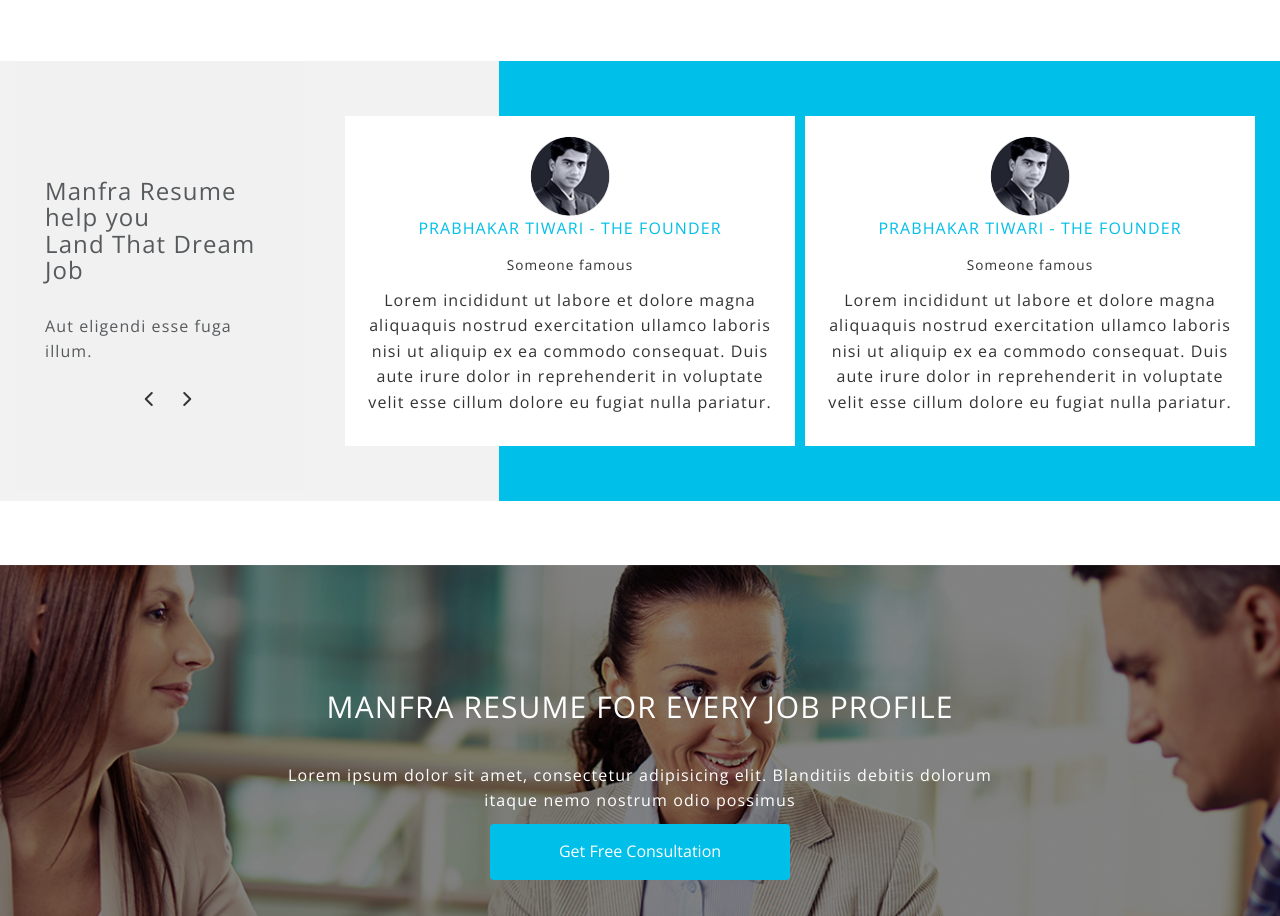
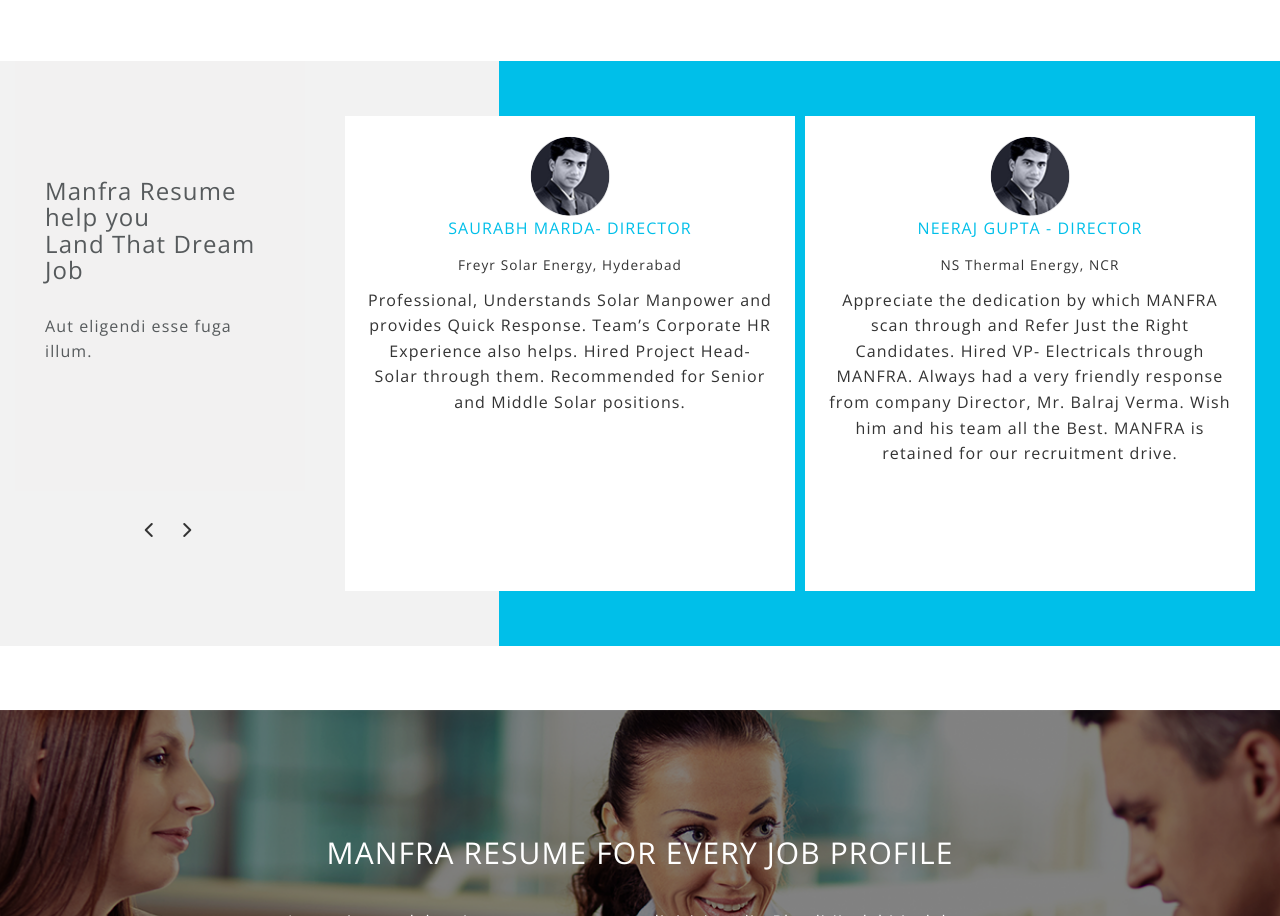
Before and after one commit to Scaledesk/manfra-resume, a plain HTML site: page index.html in a window 1280 px wide. Shown: the part 3563-4479 px from the top of the page. Drawn offline with nearby package versions, Linux system fonts and the light colour scheme.

Commit message:
testimonial content

```diff
--- a/css/main.css
+++ b/css/main.css
@@ -721,6 +721,7 @@
     text-align: center;
     background: #fff;
     color: #333;
+    height: 475px;
 }
 
 
--- a/index.html
+++ b/index.html
@@ -580,9 +580,9 @@
 
                                     <img class="img-custom" src="img/circle.png" alt="">
                                 </div>
-                                <p class="f-blue">PRABHAKAR TIWARI - THE FOUNDER</p>
-                                <p><small>Someone famous</small></p>
-                                <p>Lorem incididunt ut labore et dolore magna aliquaquis nostrud exercitation ullamco laboris nisi ut aliquip ex ea commodo consequat. Duis aute irure dolor in reprehenderit in voluptate velit esse cillum dolore eu fugiat nulla pariatur.</p>
+                                <p class="f-blue">SAURABH MARDA- DIRECTOR</p>
+                                <p><small>Freyr Solar Energy, Hyderabad</small></p>
+                                <p>Professional, Understands Solar Manpower and provides Quick Response. Team’s Corporate HR Experience also helps. Hired Project Head- Solar through them. Recommended for Senior and Middle Solar positions.</p>
                             </div>
                         </div>
                         <div class="item">
@@ -591,9 +591,9 @@
 
                                     <img class="img-custom" src="img/circle.png" alt="">
                                 </div>
-                                <p class="f-blue">PRABHAKAR TIWARI - THE FOUNDER</p>
-                                <p><small>Someone famous</small></p>
-                                <p>Lorem incididunt ut labore et dolore magna aliquaquis nostrud exercitation ullamco laboris nisi ut aliquip ex ea commodo consequat. Duis aute irure dolor in reprehenderit in voluptate velit esse cillum dolore eu fugiat nulla pariatur.</p>
+                                <p class="f-blue">NEERAJ GUPTA - DIRECTOR</p>
+                                <p><small>NS Thermal Energy, NCR</small></p>
+                                <p>Appreciate the dedication by which MANFRA scan through and Refer Just the Right Candidates. Hired VP- Electricals through MANFRA. Always had a very friendly response from company Director, Mr. Balraj Verma. Wish him and his team all the Best. MANFRA is retained for our recruitment drive.</p>
                             </div>
                         </div>
                         <div class="item">
@@ -602,9 +602,9 @@
 
                                     <img class="img-custom" src="img/circle.png" alt="">
                                 </div>
-                                <p class="f-blue">PRABHAKAR TIWARI - THE FOUNDER</p>
-                                <p><small>Someone famous</small></p>
-                                <p>Lorem incididunt ut labore et dolore magna aliquaquis nostrud exercitation ullamco laboris nisi ut aliquip ex ea commodo consequat. Duis aute irure dolor in reprehenderit in voluptate velit esse cillum dolore eu fugiat nulla pariatur.</p>
+                                 <p class="f-blue">B.K.SWAIN - GENERAL MANAGER/HR</p>
+                                <p><small>Sterling & Wilson, Mumbai</small></p>
+                                <p>Great Recruitment Company. We hire them for our Project and Corporate Requirements mainly for Senior and Middle level positions. Understand Requirement well and delivers on time. Leadership team is experienced and competent.</p>
                             </div>
                         </div>
                         <div class="item">
@@ -613,9 +613,9 @@
 
                                     <img class="img-custom" src="img/circle.png" alt="">
                                 </div>
-                                <p class="f-blue">PRABHAKAR TIWARI - THE FOUNDER</p>
-                                <p><small>Someone famous</small></p>
-                                <p>Lorem incididunt ut labore et dolore magna aliquaquis nostrud exercitation ullamco laboris nisi ut aliquip ex ea commodo consequat. Duis aute irure dolor in reprehenderit in voluptate velit esse cillum dolore eu fugiat nulla pariatur.</p>
+                                <p class="f-blue">SANJEEV CHHABRA - GENERAL MANAGER/HR</p>
+                                <p><small>VP- Electricals, NCR</small></p>
+                                <p>I was briefed properly about the Job, Company, Compensation and career path. My Queries were answered promptly. The Interview coordination was perfect with Google map direction from my residence to interview venue. Post-Interview follow up with client was quick and in second meeting, i had a offer letter in my hand. Throughout the process, they went out of their way to answer my concerns. Truly professional and great brand ambassador for their clients. Wish you all the best!</p>
                             </div>
                         </div>
                         <div class="item">
@@ -629,7 +629,7 @@
                                 <p class="f-w">Lorem incididunt ut labore et dolore magna aliquaquis nostrud exercitation ullamco laboris nisi ut aliquip ex ea commodo consequat. Duis aute irure dolor in reprehenderit in voluptate velit esse cillum dolore eu fugiat nulla pariatur.</p>
                             </div>
                         </div>
-                        <div class="item"> <div class="testimonial-holder">
+                     <!--   <div class="item"> <div class="testimonial-holder">
                             <div class="testimonial-pic">
 
                                 <img class="img-custom" src="img/circle.png" alt="">
@@ -639,7 +639,7 @@
                             <p>Lorem incididunt ut labore et dolore magna aliquaquis nostrud exercitation ullamco laboris nisi ut aliquip ex ea commodo consequat. Duis aute irure dolor in reprehenderit in voluptate velit esse cillum dolore eu fugiat nulla pariatur.</p>
                         </div>
                         </div>
-
+-->
 
 
                     </div>
```
